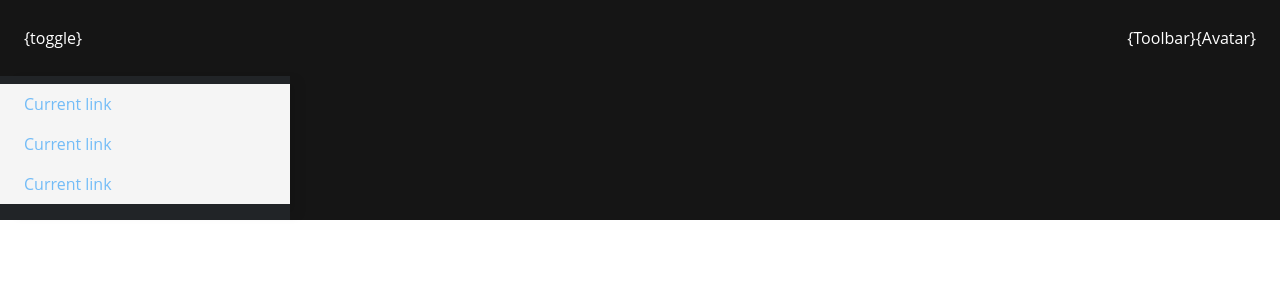
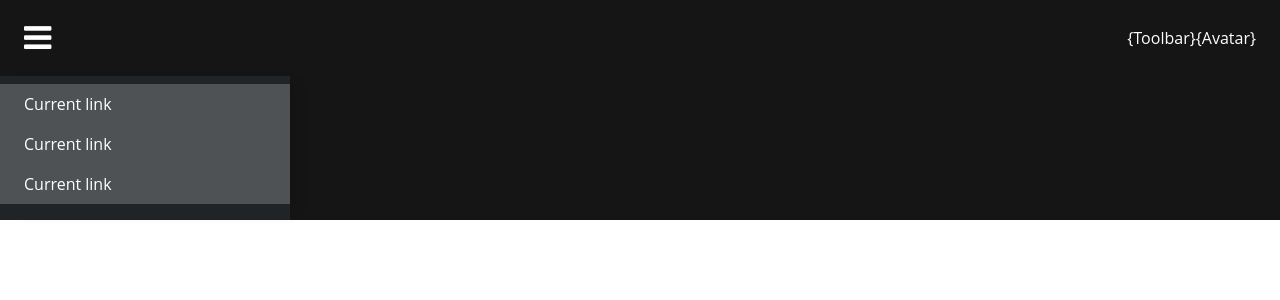
Before and after one commit to Dhallagan/patternfly-vue, a Vue app: page / in a window 1280 px wide. Shown: the top 300 px of the page. Built offline with nearby package versions, Linux system fonts and the light colour scheme; a web font is replaced by a local one.

Commit message:
Moving components around.  Added page resize logic

```diff
--- a/package.json
+++ b/package.json
@@ -8,6 +8,9 @@
     "lint": "vue-cli-service lint"
   },
   "dependencies": {
+    "@fortawesome/free-brands-svg-icons": "^5.11.2",
+    "@fortawesome/free-regular-svg-icons": "^5.11.2",
+    "@fortawesome/free-solid-svg-icons": "^5.11.2",
     "@patternfly/patternfly": "^2.33.5",
     "core-js": "^2.6.5",
     "vue": "^2.6.10"
--- a/public/index.html
+++ b/public/index.html
@@ -1,16 +1,24 @@
 <!DOCTYPE html>
 <html lang="en">
   <head>
-    <meta charset="utf-8">
-    <meta http-equiv="X-UA-Compatible" content="IE=edge">
-    <meta name="viewport" content="width=device-width,initial-scale=1.0">
-    <link rel="icon" href="<%= BASE_URL %>favicon.ico">
-    <link rel="stylesheet" type="text/css" href="/patternfly.min.css">
+    <meta charset="utf-8" />
+    <meta http-equiv="X-UA-Compatible" content="IE=edge" />
+    <meta name="viewport" content="width=device-width,initial-scale=1.0" />
+    <link rel="icon" href="<%= BASE_URL %>favicon.ico" />
+    <link rel="stylesheet" type="text/css" href="/patternfly.min.css" />
+    <link
+      rel="stylesheet"
+      type="text/css"
+      href="https://stackpath.bootstrapcdn.com/font-awesome/4.7.0/css/font-awesome.min.css"
+    />
     <title>patternfly-vue</title>
   </head>
   <body>
     <noscript>
-      <strong>We're sorry but patternfly-vue doesn't work properly without JavaScript enabled. Please enable it to continue.</strong>
+      <strong
+        >We're sorry but patternfly-vue doesn't work properly without JavaScript
+        enabled. Please enable it to continue.</strong
+      >
     </noscript>
     <div id="app"></div>
     <!-- built files will be auto injected -->
--- a/src/App.vue
+++ b/src/App.vue
@@ -1,43 +1,16 @@
 <template>
   <div id="app">
-    <Page>
-      <template slot="header">
-        <PageHeader/>
-      </template>
-
-      <template slot="sidebar">
-        <PageSidebar :theme="'dark'">
-          <Nav>
-            <NavList>
-              <NavItem />
-              <NavItem />
-              <NavItem />
-            </NavList>
-          </Nav>
-        </PageSidebar>
-      </template>
-
-    </Page>
+    <Page></Page>
   </div>
 </template>
 
 <script>
-import Page from './components/Page/Page.vue'
-import PageHeader from './components/Page/PageHeader.vue'
-import PageSidebar from './components/Page/PageSidebar.vue'
-import Nav from './components/Nav/Nav.vue'
-import NavList from './components/Nav/NavList'
-import NavItem from './components/Nav/NavItem'
+import Page from "./components/Page/Page.vue";
 
 export default {
-  name: 'app',
+  name: "app",
   components: {
-    Page,
-    PageHeader,
-    PageSidebar,
-    Nav,
-    NavList,
-    NavItem
+    Page
   }
-}
+};
 </script>
--- /dev/null
+++ b/src/components/Icons/BarsIcon.vue
@@ -0,0 +1,27 @@
+<template>
+  <i class="fa fa-bars fa-2x"></i>
+</template>
+
+<script>
+/*
+  This is basically useless.  Currently running off the CSS imported in the index
+*/
+// import { fas } from "@fortawesome/free-solid-svg-icons";
+// import { fab } from "@fortawesome/free-brands-svg-icons";
+// import { far } from "@fortawesome/free-regular-svg-icons";
+
+export default {
+  name: "BarsIcon",
+  props: {
+    color: String,
+    size: {
+      type: String,
+      default: "md",
+      validator(prop) {
+        return ["sm", "md", "lg", "xl"].includes(prop);
+      }
+    },
+    title: String
+  }
+};
+</script>
--- a/src/components/Page/Page.vue
+++ b/src/components/Page/Page.vue
@@ -1,10 +1,22 @@
 <template>
   <div class="pf-c-page">
     <!-- SkipToContent -->
-  <slot name="header" />
-  <slot name="sidebar" />
+    <PageHeader :showNavToggle="true" />
+    <PageSidebar :theme="'dark'">
+      <!-- <Nav>
+        <NavList>
+          <NavItem />
+          <NavItem />
+          <NavItem />
+        </NavList>
+      </Nav>-->
+    </PageSidebar>
 
-  <main role="main" :class="['pf-c-page__main',theme === 'dark' ? 'pf-m-dark' : 'pf-m-light']" tabindex="-1">
+    <main
+      role="main"
+      :class="['pf-c-page__main',theme === 'dark' ? 'pf-m-dark' : 'pf-m-light']"
+      tabindex="-1"
+    >
       <!-- <section class="pf-c-page__main-section pf-m-dark-100">
     </section>
     <section class="pf-c-page__main-section pf-m-dark-200">
@@ -12,17 +24,62 @@
     <section class="pf-c-page__main-section pf-m-light">
     </section>
     <section class="pf-c-page__main-section">
-    </section> -->
-
+      </section>-->
     </main>
   </div>
 </template>
 
 <script>
+import PageHeader from "./PageHeader";
+import PageSidebar from "./PageSidebar.vue";
+
+// import Nav from "./components/Nav/Nav.vue";
+// import NavList from "./components/Nav/NavList";
+// import NavItem from "./components/Nav/NavItem";
+
 export default {
-  name: 'Page',
+  name: "Page",
+  components: { PageHeader, PageSidebar },
+  mounted() {
+    window.addEventListener("resize", this.resize);
+    this.handleResize();
+  },
+  destroyed() {
+    window.removeEventListener("resize", this.resize);
+  },
+
   props: {
-    msg: String
+    isManagedSidebar: {
+      type: Boolean,
+      default: false
+    },
+    defaultManagedSidebarIsOpen: {
+      type: Boolean,
+      default: true
+    }
+  },
+  data() {
+    return {
+      pageWidth: 1200,
+      // desktopIsNavOpen: false;
+      mobileIsNavOpen: false,
+      mobileView: false
+    };
+  },
+  computed: {
+    mobile() {
+      const breakPoint = 768;
+      return this.pageWidth < breakPoint;
+    }
+  },
+  methods: {
+    handleResize() {
+      const windowSize = window.innerWidth;
+      this.pageWidth = windowSize;
+    },
+    onNavToggleMobile() {
+      this.mobileIsNavOpen = !this.mobileIsNavOpen;
     }
   }
+};
 </script>
--- a/src/components/Page/PageHeader.vue
+++ b/src/components/Page/PageHeader.vue
@@ -1,12 +1,11 @@
 <template>
   <header role="banner" class="pf-c-page__header">
-    <div class="pf-c-page__header-brand">
+    <!-- Show nav toggle or logo -->
+    <div v-if="showNavToggle || logo" class="pf-c-page__header-brand">
       <div class="pf-c-page__header-brand-toggle" v-if="showNavToggle">
-        {toggle}
+        <BarsIcon />
       </div>
-      <a class="pf-c-page__header-brand-link">
-        {{logo}}
-      </a>
+      <a class="pf-c-page__header-brand-link">{{logo}}</a>
     </div>
     <div class="pf-c-page__header-tools">
       <div>{Toolbar}</div>
@@ -16,8 +15,12 @@
 </template>
 
 <script>
+import BarsIcon from "../Icons/BarsIcon";
 export default {
-  name: 'PageHeader',
+  name: "PageHeader",
+  components: {
+    BarsIcon
+  },
   props: {
     showNavToggle: {
       type: Boolean,
@@ -30,15 +33,15 @@ export default {
     logo: {
       type: String
     },
-    toolbar:{
+    toolbar: {
       type: Boolean
     },
     className: String
   },
-  data () {
+  data() {
     return {
       isNavOpen: true
-    }
+    };
   }
-}
+};
 </script>
--- a/src/components/Page/PageSidebar.vue
+++ b/src/components/Page/PageSidebar.vue
@@ -1,27 +1,42 @@
 <template>
   <div class="pf-c-page__sidebar pf-m-dark">
     <div class="pf-c-page__sidebar-body">
-      <slot />
+      <Nav :theme="theme">
+        <NavList>
+          <NavItem />
+          <NavItem />
+          <NavItem />
+        </NavList>
+      </Nav>
     </div>
   </div>
 </template>
 
 <script>
+import Nav from "../Nav/Nav.vue";
+import NavList from "../Nav/NavList";
+import NavItem from "../Nav/NavItem";
+
 export default {
-  name: 'PageHeader',
+  name: "PageHeader",
+  components: {
+    Nav,
+    NavList,
+    NavItem
+  },
   props: {
     theme: {
       type: String,
       required: true,
-      validator (value) {
-        return ['dark', 'light'].includes(value)
+      validator(prop) {
+        return ["dark", "light"].includes(prop);
       }
     },
-    navOpen:{
+    navOpen: {
       type: Boolean,
       default: true
     },
     className: String
   }
-}
+};
 </script>
```
Also changed, not shown: src/components/Icons/createIcon.vue (added, +10 -0 lines), 1 other file (tests, documents, lock files or other folders). Lines whose indentation alone changed are shown as unchanged.
